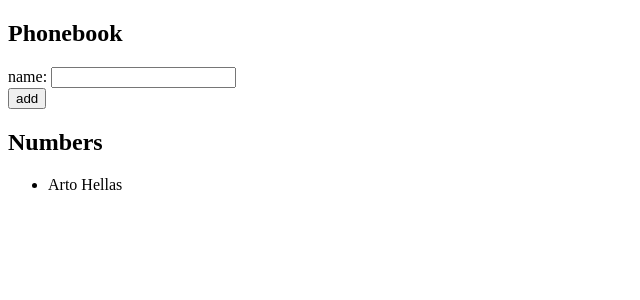
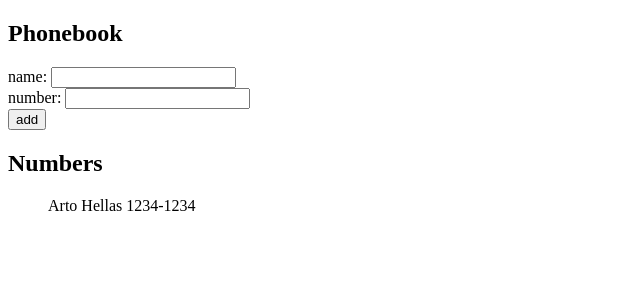
Before and after one commit to aarekr/FullStack2022-puhelinluettelo-frontend, a React (Create React App) app: page / in a window 1280 px wide. Shown: the top 300 px of the page, without its empty margins (0-640 px from the left). Built offline with nearby package versions, Linux system fonts and the light colour scheme.

Commit message:
Tehtävä 2.8 step3

```diff
--- a/src/App.js
+++ b/src/App.js
@@ -3,9 +3,10 @@ import Person from './components/Person'
 
 const App = () => {
   const [persons, setPersons] = useState([
-    { name: 'Arto Hellas' }
+    { name: 'Arto Hellas', number: '1234-1234' }
   ])
   const [newName, setNewName] = useState('')
+  const [newNumber, setNewNumber] = useState('')
 
   const addPerson = (event) => {
     event.preventDefault()
@@ -13,30 +14,33 @@ const App = () => {
     console.log("found:", found)
     if (found === undefined) {
       const nameObject = {
-        name: newName
+        name: newName,
+        number: newNumber
       }
       setPersons(persons.concat(nameObject))
     } else {
       alert(`${newName} is already added to phonebook`)
     }
     setNewName('')
+    setNewNumber('')
   }
 
   const handleNameChange = (event) => {
     console.log(event.target.value)
     setNewName(event.target.value)
   }
+  const handleNumberChange = (event) => {
+    console.log(event.target.value)
+    setNewNumber(event.target.value)
+  }
 
   return (
     <div>
       <h2>Phonebook</h2>
       <form onSubmit={addPerson}>
-        <div>
-          name: <input value={newName} onChange={handleNameChange} />
-        </div>
-        <div>
-          <button type="submit">add</button>
-        </div>
+        <div>name: <input value={newName} onChange={handleNameChange} /></div>
+        <div>number: <input value={newNumber} onChange={handleNumberChange} /></div>
+        <div><button type="submit">add</button></div>
       </form>
       <h2>Numbers</h2>
       <ul>
--- a/src/components/Person.js
+++ b/src/components/Person.js
@@ -1,6 +1,6 @@
 const Person = ({ person }) => {
     return(
-      <li>{person.name}</li>
+      <div>{person.name} {person.number}</div>
     )
 }
 
```
